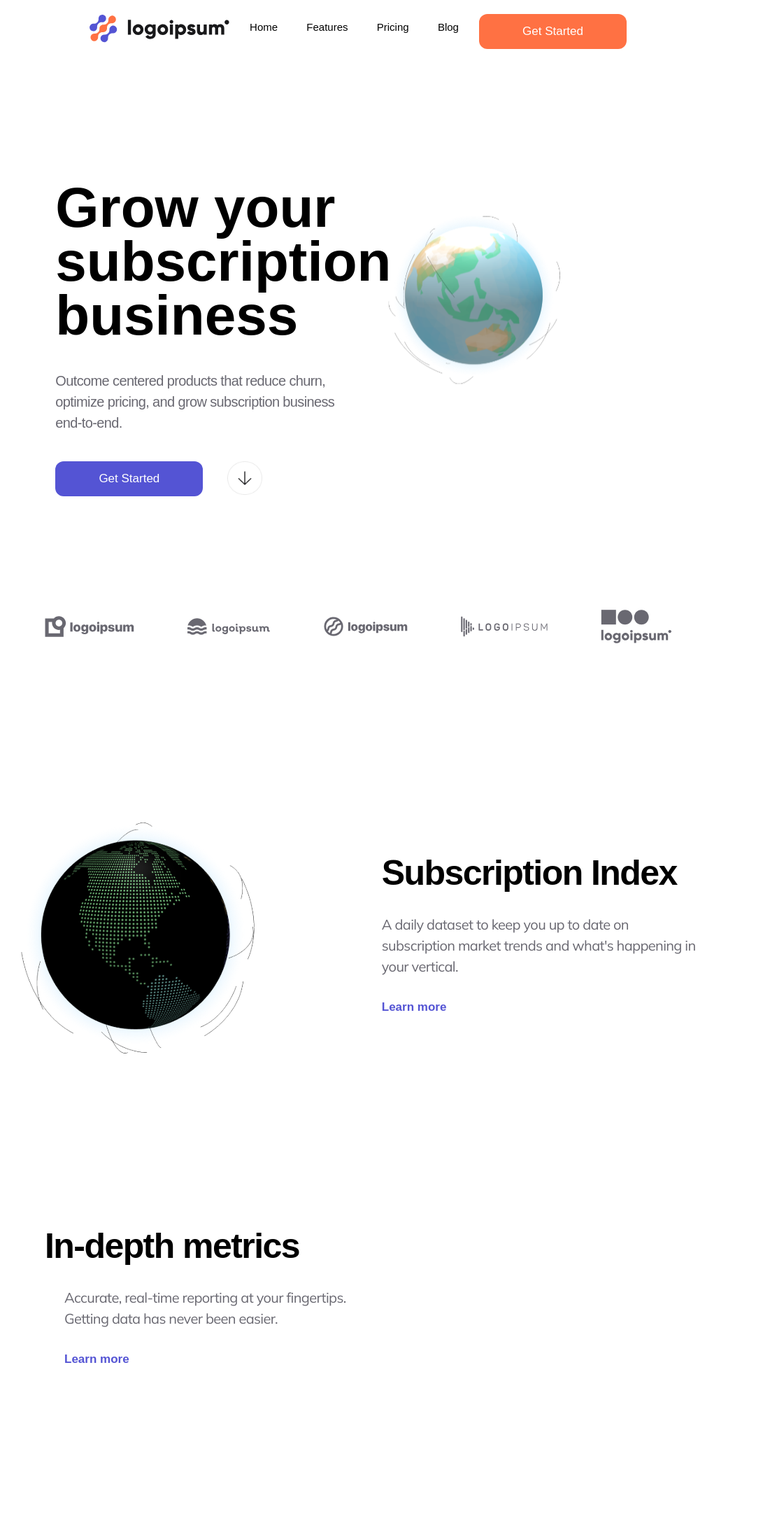
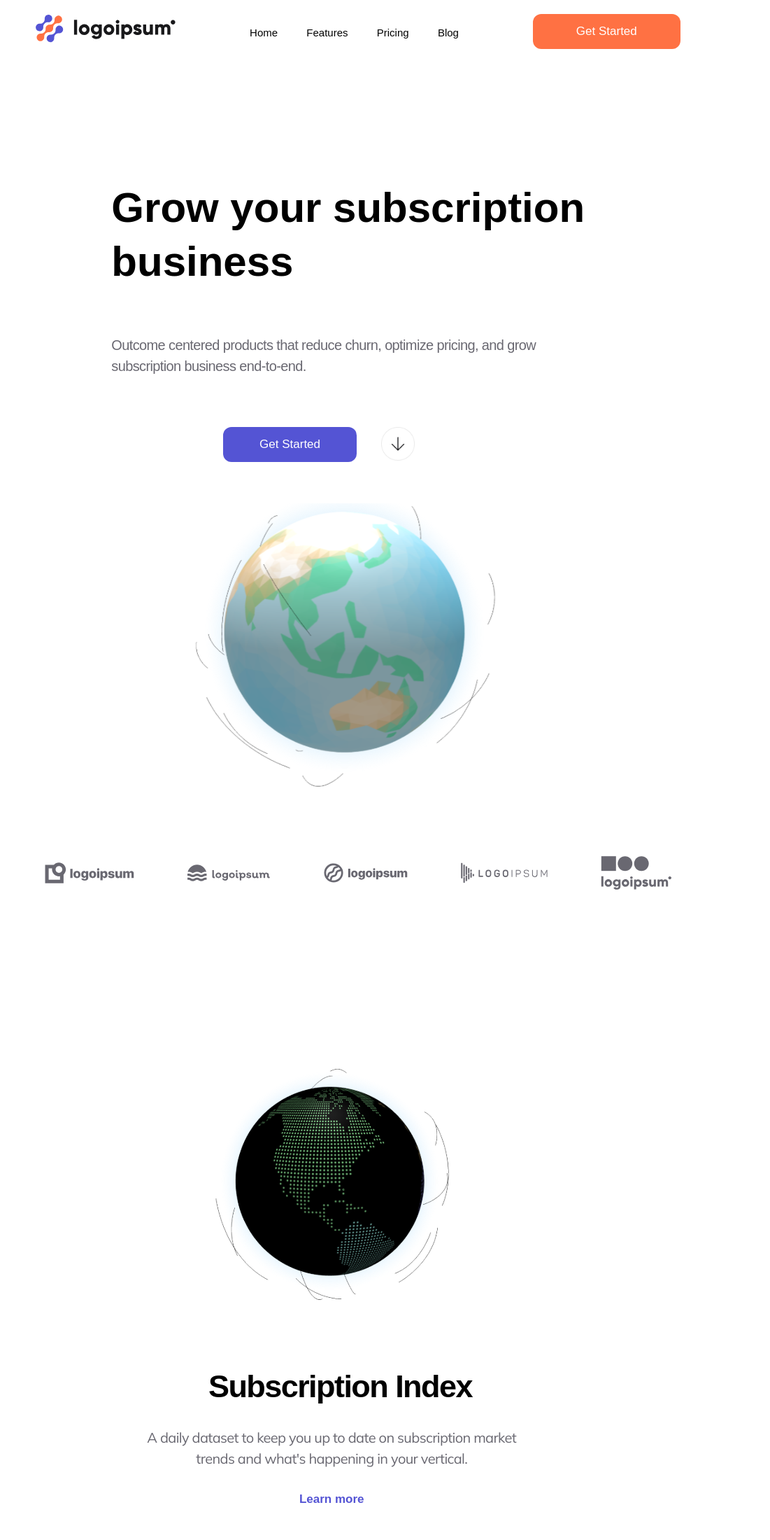
Before and after one commit to sefeoluwa/globe-landing-page, a React (Vite) app: page / in a window 1024 px wide. Shown: the top 2200 px of the page at 70% size, 1101 px wide, since content can reach past the window. Built offline with nearby package versions, Linux system fonts and the light colour scheme; some icons are missing; a web font is replaced by a local one.

Commit message:
responsiveness for larger mobiles :fire:

```diff
--- a/src/components/Hero.jsx
+++ b/src/components/Hero.jsx
@@ -13,7 +13,7 @@ function Hero() {
         <h1 className='hero-head text-[80px] w-[12.2cm] h-[231px] leading-[77px] pl-[2.5vw] font-bold'>Grow your subscription business</h1>
         <p className=' hero-p pl-[2.5vw] text-[#696871] text-[20px] leading-[30px] tracking-[-0.63px] mt-10'>Outcome centered products that reduce churn, optimize pricing, and grow subscription business end-to-end.</p>
 
-        <div className="start pl-[2.5vw] mt-10 flex">
+        <div className="start pl-[2.5vw] mt-10 flex hero-btns">
           <button className='w-[211px] h-[50px] bg-[#5454D4] text-white rounded-xl text-[17px]'>Get Started</button>
 
           <img src={downArrow} alt="navigate to buttom" className='ml-[35px] pb-3 cursor-pointer w-[50px] h-[60px]'/>
--- a/src/components/Logos.jsx
+++ b/src/components/Logos.jsx
@@ -5,7 +5,7 @@ import { SectionWrapper } from "../hoc"
 function Logos() {
   return (
     <>
-    <div className="flex flex-wrap gap-10 justify-between">
+    <div className="logos flex flex-wrap gap-10 justify-between">
     {Icons.map((icons) => (
       <img src={icons.icon} key={icons.name} alt="" />
     ))}
--- a/src/components/SubPlans.jsx
+++ b/src/components/SubPlans.jsx
@@ -14,7 +14,7 @@ function SubPlans() {
     </div>
 
     <div className="bottom">
-      <div className='flex justify-evenly plans'>
+      <div className='flex justify-evenly plans flex-wrap'>
         {plans.map((plan) => (
           <div key={plan.title} className='w-[330px] h-[441px] bg-[#F7F7FB] p-[1vw]rounded-xl flex flex-col items-center pt-10'>
             <p className='text-[#696871] text[18px] leading-[28px] tracking-[-0.56px] pb-6'>{plan.title}</p>
--- a/src/index.css
+++ b/src/index.css
@@ -150,7 +150,7 @@
     }
 
     .plans{
-        flex-direction: column;
+
         gap: 40px;
 
     }
@@ -163,3 +163,125 @@
         font-size: 40px;
     }
 }
+
+@media screen and (min-width: 801px) and (max-width: 1200px) {
+
+    .nav-full > div {
+        width: 90%;
+    }
+
+    .nav-full > div > ul {
+        margin-top: .5rem;
+    }
+
+    .hero{
+        flex-direction: column;
+        margin-bottom: -20vh;
+        overflow-x: hidden;
+        margin-left: 5rem;
+    }
+
+    .hero-head{
+        font-size: 60px;
+        width: 70vw;
+    }
+
+    .hero-btns{
+        margin-left: 10rem;
+        padding-top: 2rem;
+    }
+
+    .hero-p{
+        font-size:20px;
+        width: 70vw;
+        margin-top: -0.7rem;
+    }
+
+    .logos{
+        margin-top: 3rem;
+    }
+
+    .subIndex{
+        flex-direction: column;
+        overflow-x: hidden;
+    }
+
+    .index-container{
+       text-align: center;
+       padding-left: 3vw;
+    }
+
+    .index-container > h2{
+        font-size: 45px;
+        width: 88vw;
+    }
+
+    .index-container > p{
+        width: 70vw;
+        padding-left: 10rem;
+
+    }
+
+    .metrics{
+        overflow-x: hidden;
+        text-align: center;
+    }
+
+    .metrics > h2{
+        font-size: 45px;
+        width: 80vw;
+        padding-right: 2.5vw;
+    }
+
+    .metrics > p{
+        width: 80vw;
+        padding-left: 7rem;
+        padding-right: 13rem;
+    }
+
+    .services{
+        flex-direction: column;
+        height: auto;
+        overflow-x: hidden;
+        gap: 20px;
+    }
+
+    .services > div > h1{
+        margin-right: 15rem;
+    }
+
+    .top{
+        flex-direction: column;
+        align-items: center;
+    }
+
+    .top > h2{
+        font-size: 45px;
+        width: 80vw;
+        margin-left: 1.2rem;
+    }
+
+    .top > .buttons{
+        display: flex;
+    }
+
+    .bottom{
+        padding-left: -6rem;
+        width: 88vw;
+        margin-left: -1rem;
+    }
+
+    .plans{
+       gap: 40px;
+
+    }
+
+    .plans > div {
+        box-shadow: rgba(0, 0, 0, 0.24) 0px 3px 8px;
+    }
+
+    .plans > div > h3 {
+        font-size: 40px;
+    }
+
+}
```
